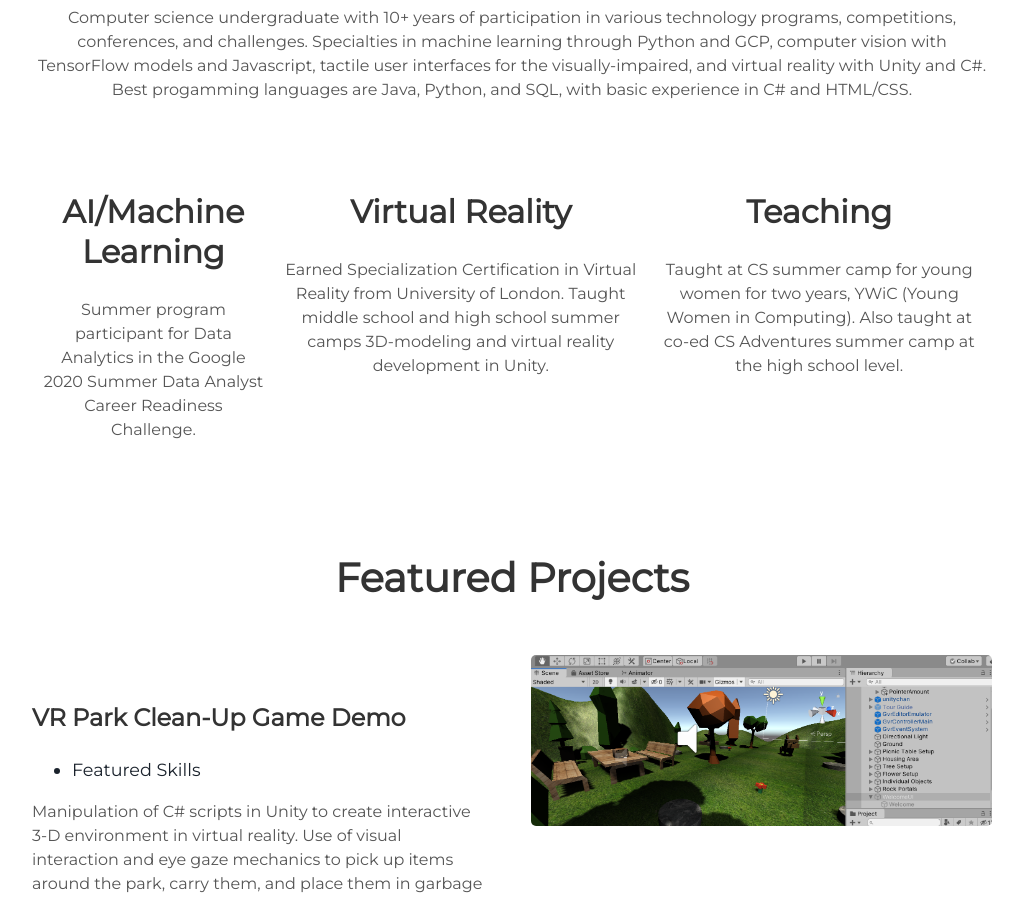
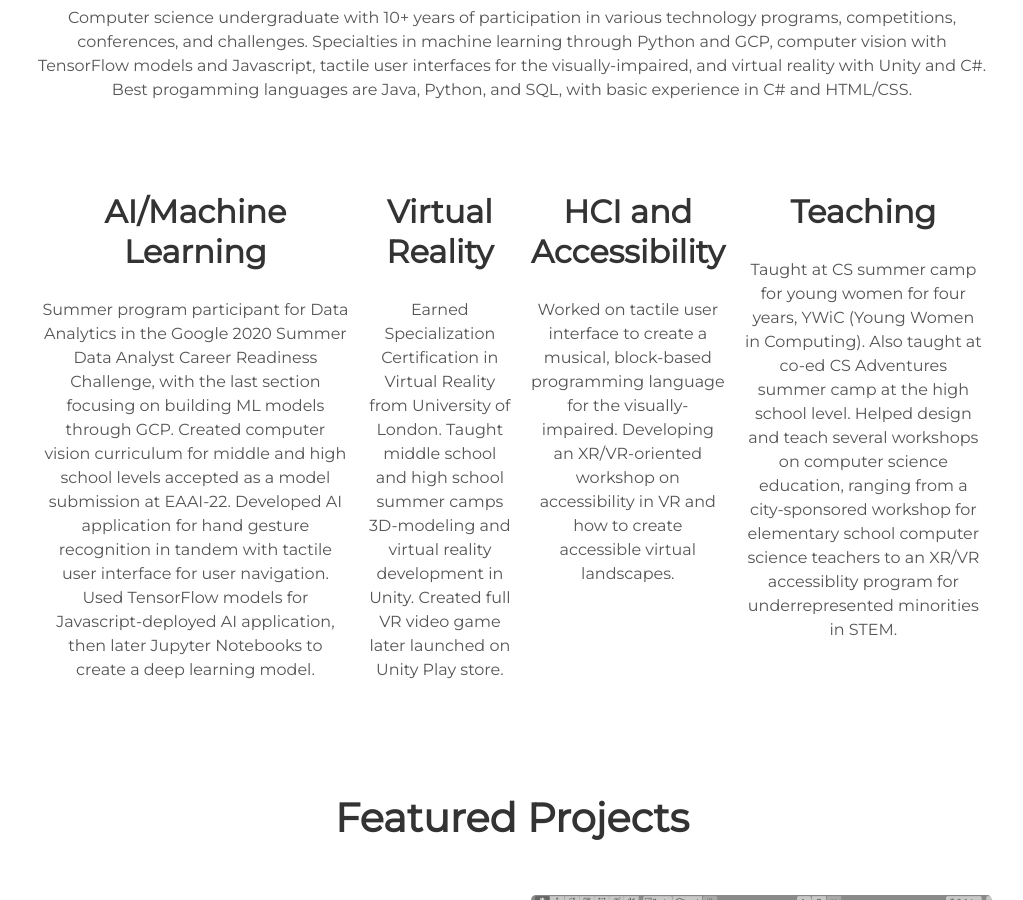
Before and after one commit to jcollins-01/site, a Jekyll site: the page built from index.html, in a window 1280 px wide and 900 px high, scrolled down 1051 px. Shown: the whole window, without its empty margins (128-1151 px from the left). Built offline with Jekyll 4.4.1, drawn with Linux system fonts in a browser that asks for light colours; some of the changed text lies outside the part shown.

Commit message:
Added info about HCI/Acessibility + Unity Game.

```diff
--- a/_config.yml
+++ b/_config.yml
@@ -10,6 +10,7 @@ user_title: #Learner of HCI and Accessibility
 email: collinsjazmin.21@gmail.com
 twitter_username: lorem_ipsum
 github_username:  https://github.com/jcollins-01
+google_scholar: https://scholar.google.com/citations?user=GQqtjpoAAAAJ&hl=en&oi=ao
 
 # Google-analytics
 google-analytics:
--- a/_includes/about.html
+++ b/_includes/about.html
@@ -7,20 +7,27 @@
     <h2>AI/Machine Learning</h2>
     <!--<i class="devicon-html5-plain-wordmark"></i>
     <i class="devicon-bootstrap-plain-wordmark colored"></i>-->
-    <p>Summer program participant for Data Analytics in the Google 2020 Summer Data Analyst Career Readiness Challenge.</p>
+    <p>Summer program participant for Data Analytics in the Google 2020 Summer Data Analyst Career Readiness Challenge, with the last section focusing on building ML models through GCP. Created computer vision curriculum for middle and high school levels accepted as a model submission at EAAI-22. Developed AI application for hand gesture recognition in tandem with tactile user interface for user navigation. Used TensorFlow models for Javascript-deployed AI application, then later Jupyter Notebooks to create a deep learning model.</p>
   </div>
   <div class="tech">
     <h2>Virtual Reality</h2>
     <!--<i class="devicon-javascript-plain colored"></i>
     <i class="devicon-react-original-wordmark colored"></i>
     <i class="devicon-nodejs-plain-wordmark"></i>-->
-    <p>Earned Specialization Certification in Virtual Reality from University of London. Taught middle school and high school summer camps 3D-modeling and virtual reality development in Unity.</p>
+    <p>Earned Specialization Certification in Virtual Reality from University of London. Taught middle school and high school summer camps 3D-modeling and virtual reality development in Unity. Created full VR video game later launched on Unity Play store.</p>
+  </div>
+  <div class="tech">
+    <h2>HCI and Accessibility</h2>
+    <!--<i class="devicon-git-plain"></i>
+    <i class="devicon-gulp-plain colored"></i>
+    <i class="devicon-atom-original-wordmark"></i>-->
+    <p>Worked on tactile user interface to create a musical, block-based programming language for the visually-impaired. Developing an XR/VR-oriented workshop on accessibility in VR and how to create accessible virtual landscapes.</p>
   </div>
   <div class="tech">
     <h2>Teaching</h2>
     <!--<i class="devicon-git-plain"></i>
     <i class="devicon-gulp-plain colored"></i>
     <i class="devicon-atom-original-wordmark"></i>-->
-    <p>Taught at CS summer camp for young women for two years, YWiC (Young Women in Computing). Also taught at co-ed CS Adventures summer camp at the high school level.</p>
+    <p>Taught at CS summer camp for young women for four years, YWiC (Young Women in Computing). Also taught at co-ed CS Adventures summer camp at the high school level. Helped design and teach several workshops on computer science education, ranging from a city-sponsored workshop for elementary school computer science teachers to an XR/VR accessiblity program for underrepresented minorities in STEM.</p>
   </div>
 </div>
--- a/_includes/projects.html
+++ b/_includes/projects.html
@@ -8,9 +8,11 @@
   <div class="contents">
     <h3> VR Park Clean-Up Game Demo </h3>
     <ul>
-      <li> Featured Skills</li>
+      <li> Manipulation of C# scripts in Unity to create interactive 3-D environment in virtual reality. </li>
+      <li> Use of visual interaction and eye gaze mechanics to pick up items around the park, carry them, and place them in garbage bins.</li>
+      <li> Custom graphics rendering to create various items around the park as well as downloaded assets and local Unity-based assets.</li>
+      <li> Some keyframe animation and audio recordings also included.</li>
     </ul>
-    <p> Manipulation of C# scripts in Unity to create interactive 3-D environment in virtual reality. Use of visual interaction and eye gaze mechanics to pick up items around the park, carry them, and place them in garbage bins. Custom graphics rendering to create various items around the park as well as downloaded assets and local Unity-based assets. Some keyframe animation and audio recordings also included.</p>
     <!--<a class="project-link" href="#">Check it out</a>-->
   </div>
 </div>
@@ -22,23 +24,25 @@
   <div class="contents-right">
     <h3> Prediction Model for Visitor Return Purchases on Website - Google BigQuery Machine Learning Model </h3>
     <ul>
-      <li> Featured Skills</li>
+      <li> Building and training a machine learning model on GCP Big Query platform using public dataset for Google ecommerce data.</li>
+      <li> Use of SQL queries and commands to run ML model over dataset and train it to predict liklihood of customer returns and purchases.</li>
+      <li> Use of logistic regression to categorize whether users will or won't buy and narrow model's accuracy range.</li>
     </ul>
-    <p> Building and training a machine learning model on GCP Big Query platform using public dataset for Google ecommerce data. Use of SQL queries and commands to run ML model over dataset and train it to predict liklihood of customer returns and purchases. Use of logistic regression to categorize whether users will or won't buy and narrow model's accuracy range.</p>
     <!--<a class="project-link" href="#">Check it out</a>-->
   </div>
 </div>
 <div class="user-projects">
   <div class="images-right">
     <img alt="APICloud" src="{{ "/assets/img/APICloud.png" | prepend: site.baseurl }}" />
-    <img alt="APICloud2" src="{{ "/assets/img/APICloud2.png" | prepend: site.baseurl }}" />
+    <!--<img alt="APICloud2" src="{{ "/assets/img/APICloud2.png" | prepend: site.baseurl }}" />-->
   </div>
   <div class="contents-right">
     <h3> Cloud Identification Machine Learning Model - Google Vision API and AutoML </h3>
     <ul>
-      <li> Featured Skills</li>
+      <li> Building and training an automated ML model that uses Google's Vision API to learn. </li>
+      <li> Feeding training buckets of cloud images into the model to teach it differences between different kinds of clouds. </li>
+      <li> Eventually, deploying trained model to identify new images off the Internet and correctly classify them as different types of clouds.</li>
     </ul>
-    <p> Building and training an automated ML model that uses Google's Vision API to learn. Feeding training buckets of cloud images into the model to teach it differences between different kinds of clouds. Eventually, deploying trained model to identify new images off the Internet and correctly classify them as different types of clouds. </p>
     <!--<a class="project-link" href="#">Check it out</a>-->
   </div>
 </div>
@@ -51,11 +55,23 @@
     <h2 style="text-align:center"> Team Projects </h2>
   </div>
   <div class="contents-left">
+    <h3> Toil and Trouble - Published VR Game on Unity Play </h3>
+    <ul>
+      <li> VR game created with basic Unity framework for an escape room in VR. </li>
+      <li> Project built with WebGL to be launched on Unity Play. </li>
+    </ul>
+    <video width="320" height="240" controls>
+      <source src="Toil and Trouble Runthrough.mp4" type="video/mp4">
+      <source src="Toil and Trouble Runthrough.ogg" type="video/ogg">
+      Your browser does not support the video tag.
+    </video>
+  </div>
+  <div class="contents-left">
     <h3> Handwritten Numeral Identifier - Lobe Beta Machine Learning Model, Deployed from Google Colaboratory and TensorFlow </h3>
     <ul>
-      <li> Featured Skills</li>
+      <li> Use of Lobe beta ML model training platform, mounted through Google Drive within Google Colaboratory notebook.</li>
+      <li> Deployed from notebook to run in a web broswer. </li>
     </ul>
-    <p> Use of Lobe beta ML model training platform, mounted through Google Drive within Google Colaboratory notebook. Deployed from notebook to run in a web broswer.</p>
-    <a class="project-link" href="MLModels/mlmodel.html">Check it out</a>
+    <a class="project-link" href="MLModels/mlmodel.html">Check out the basic visual framework here.</a>
   </div>
 </div>
```
